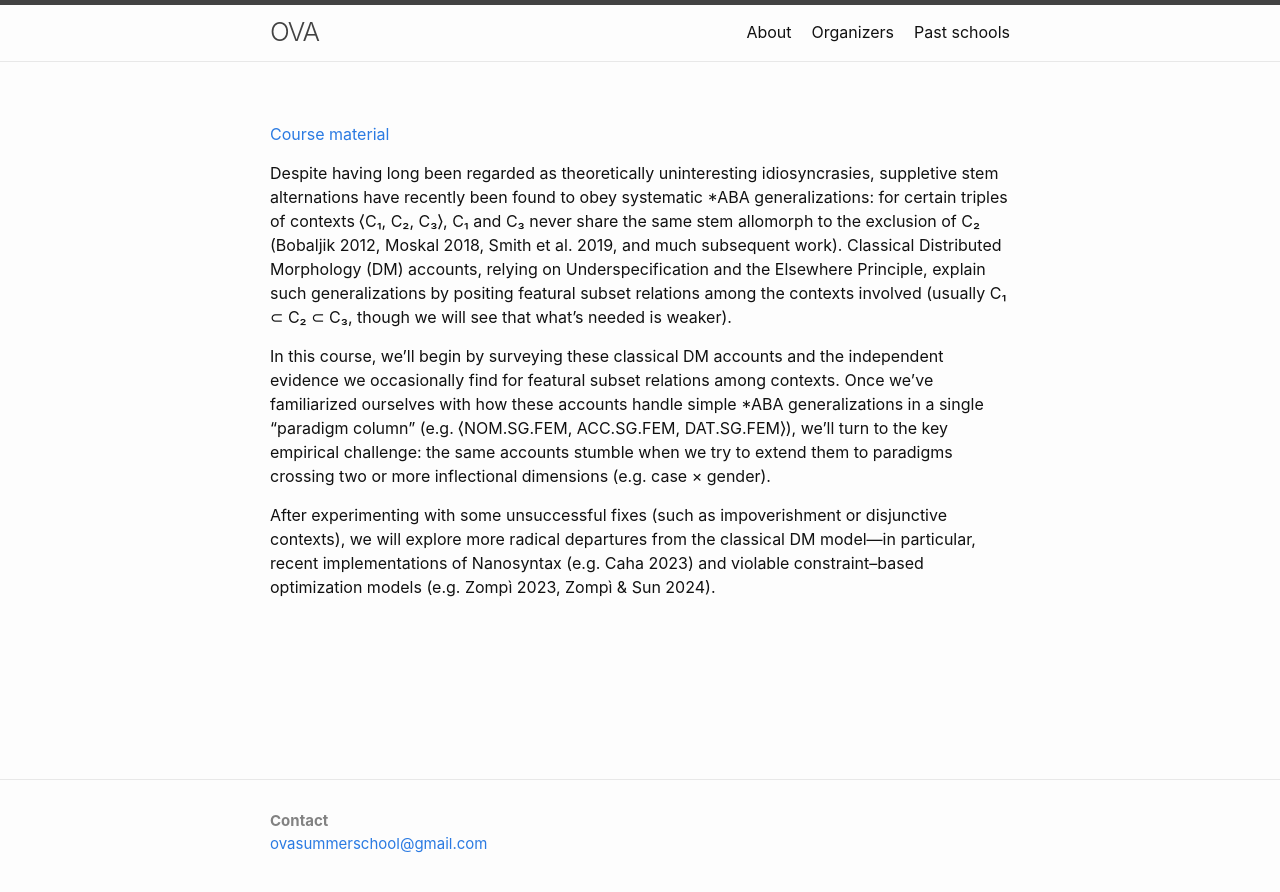
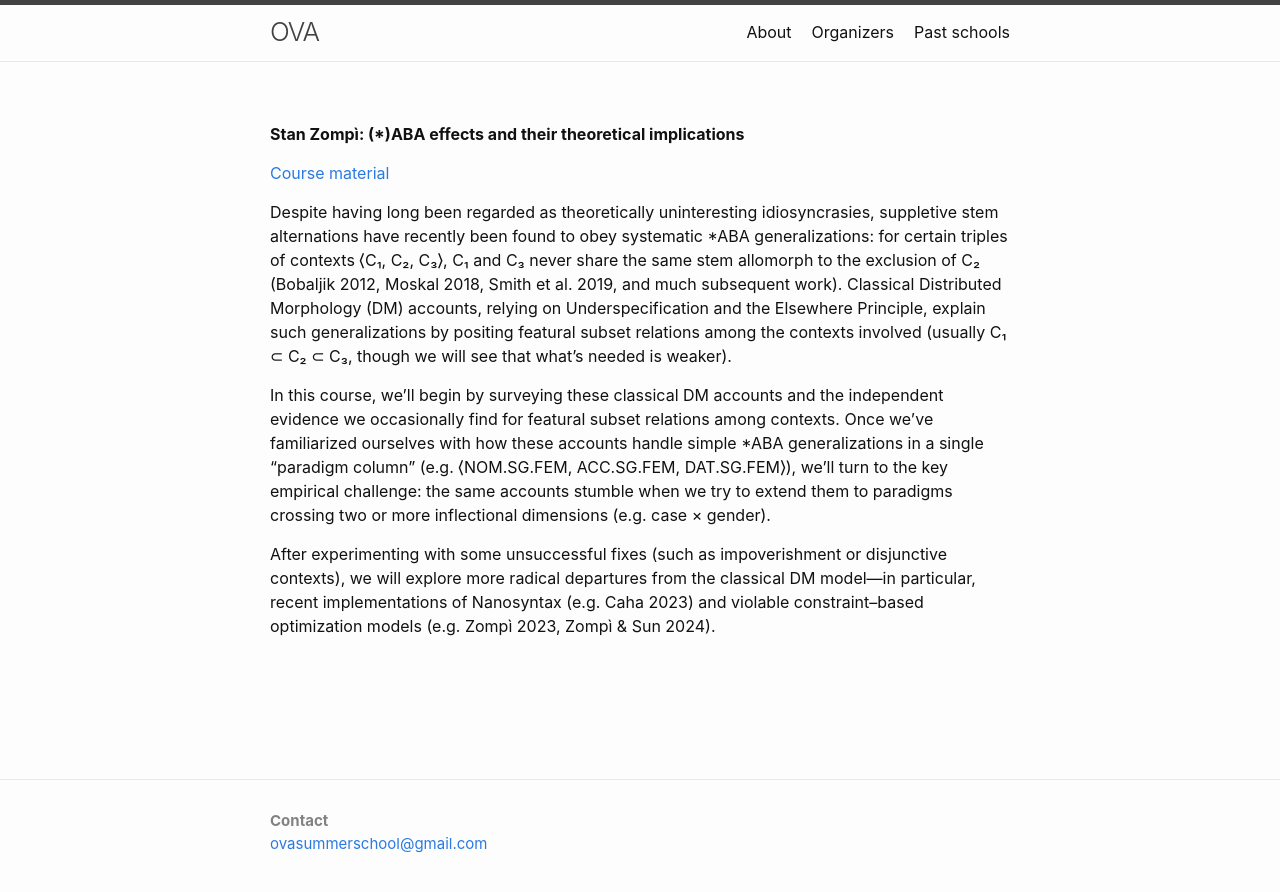
Before and after one commit to ovaschool/ovaschool.github.io, a Jekyll site: the page built from staticpages/oldprograms/zagreb2025-cs/zompi-abaeffects.md, in a window 1280 px wide. Shown: the top 892 px of the page. Built offline with Jekyll 4.4.1, drawn with Linux system fonts in a browser that asks for light colours; our own code applies the rules of GitHub Pages for plain Markdown files.

Commit message:
Update zompi-abaeffects.md

```diff
--- a/staticpages/oldprograms/zagreb2025-cs/zompi-abaeffects.md
+++ b/staticpages/oldprograms/zagreb2025-cs/zompi-abaeffects.md
@@ -4,6 +4,7 @@ permalink: /zompiABA/
 layout: page
 exclude: true
 ---
+**Stan Zompì: (*)ABA effects and their theoretical implications**<br/>
 
 [Course material](https://tinyurl.com/egg-aba)<br/>
 
```
